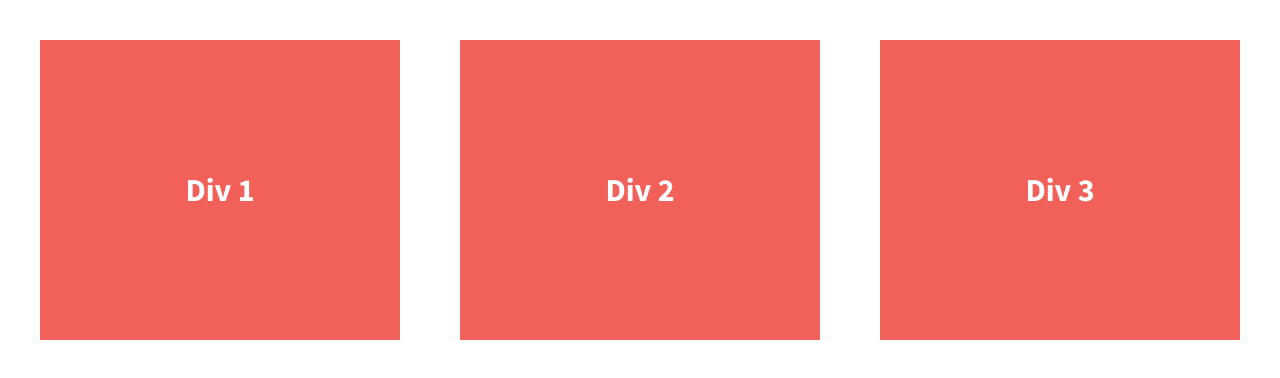
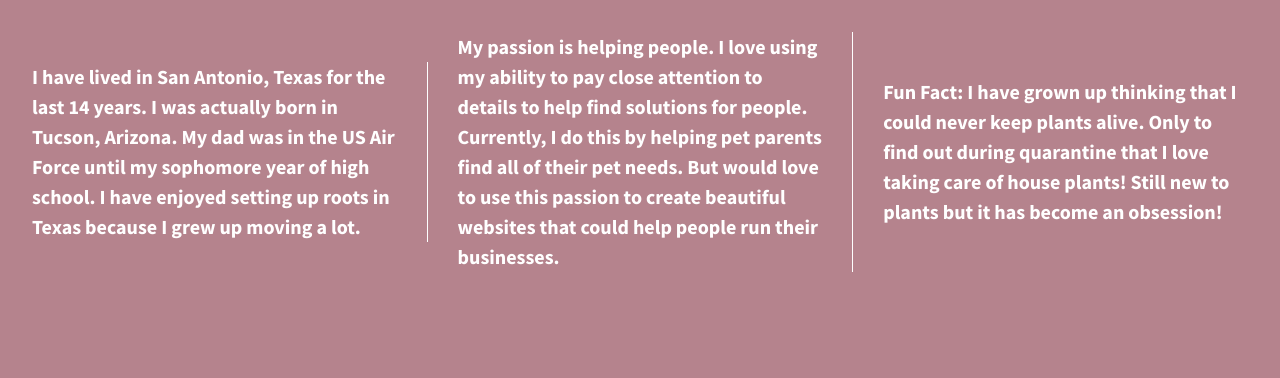
Before and after one commit to amymarilub/div-flexbox, a plain HTML site: page index.html in a window 1280 px wide. Drawn offline with nearby package versions, Linux system fonts and the light colour scheme.

Commit message:
initial commit

```diff
--- a/css/main.css
+++ b/css/main.css
@@ -97,38 +97,39 @@ textarea {
 
 
 html {
-  background-color: #fff;
+  background-color: #b5838d;
   height: 100%;
+  width: 100%;
 }
 
 body {
   font-family: 'Source Sans Pro', sans-serif;
+  font-weight: 700;
   padding: 2em;
-  font-size: 1.25em;
   height: 100%;
 }
 
 .wrapper {
   /*add display:flex and set justify-content to space-between*/
-  font-weight: 700;
+
   display: flex;
+  flex-flow: row wrap;
   justify-content: space-between;
+  align-items: center;
 }
+
 
 .div-1, .div-2, .div-3 {
   /*give the divs a width of 30%, add display:flex, set justify-content and align-items to center*/
+  line-height: 1.5em;
+  font-size: 1.25em;
+  height: auto;
+    width: 30%;
   color: #fff;
-  line-height: 1.5em;
-  font-size: 1.6em;
-  background-color: #f16059;
-  height: 300px;
-  width: 30%;
   display: flex;
   justify-content: center;
   align-items: center;
 }
-
-
 
 
 /* ==========================================================================
@@ -210,6 +211,17 @@ body {
    These examples override the primary ('mobile first') styles.
    Modify as content requires.
    ========================================================================== */
+@media all and (min-width: 1200px) {
+    .div-1, .div-2, .div-3 {
+        flex-basis: 30%;
+    }
+
+    .div-1, .div-2 {
+        border-right: 1px solid #fff;
+        padding-right: 30px;
+    }
+}
+
 
 @media print,
        (-webkit-min-device-pixel-ratio: 1.25),
--- a/index.html
+++ b/index.html
@@ -23,13 +23,17 @@
 
         <section class="wrapper">
             <div class="div-1">
-                Div 1
+                I have lived in San Antonio, Texas for the last 14 years. I was actually born in Tucson, Arizona. My dad was in the US Air Force
+                until my sophomore year of high school.
+                I have enjoyed setting up roots in Texas because I grew up moving a lot.
             </div>
             <div class="div-2">
-                Div 2
+                My passion is helping people. I love using my ability to pay close attention to details to help find solutions for people. Currently, I do this
+                by helping pet parents find all of their pet needs. But would love to use this passion to create beautiful websites that could help people run their businesses.
             </div>
             <div class="div-3">
-                Div 3
+                Fun Fact: I have grown up thinking that I could never keep plants alive. Only to find out during quarantine that I love taking care of house plants! Still new
+                to plants but it has become an obsession!
             </div>
         </section>
 
```
